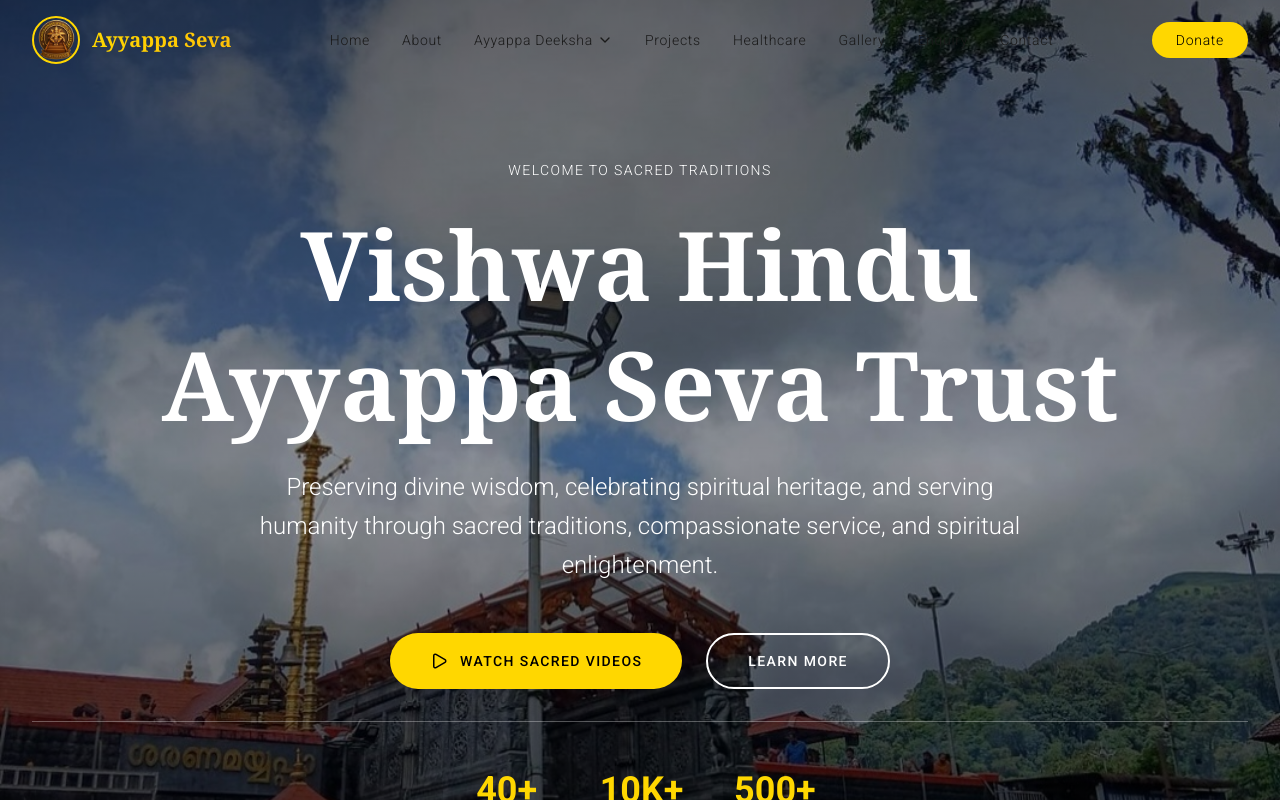
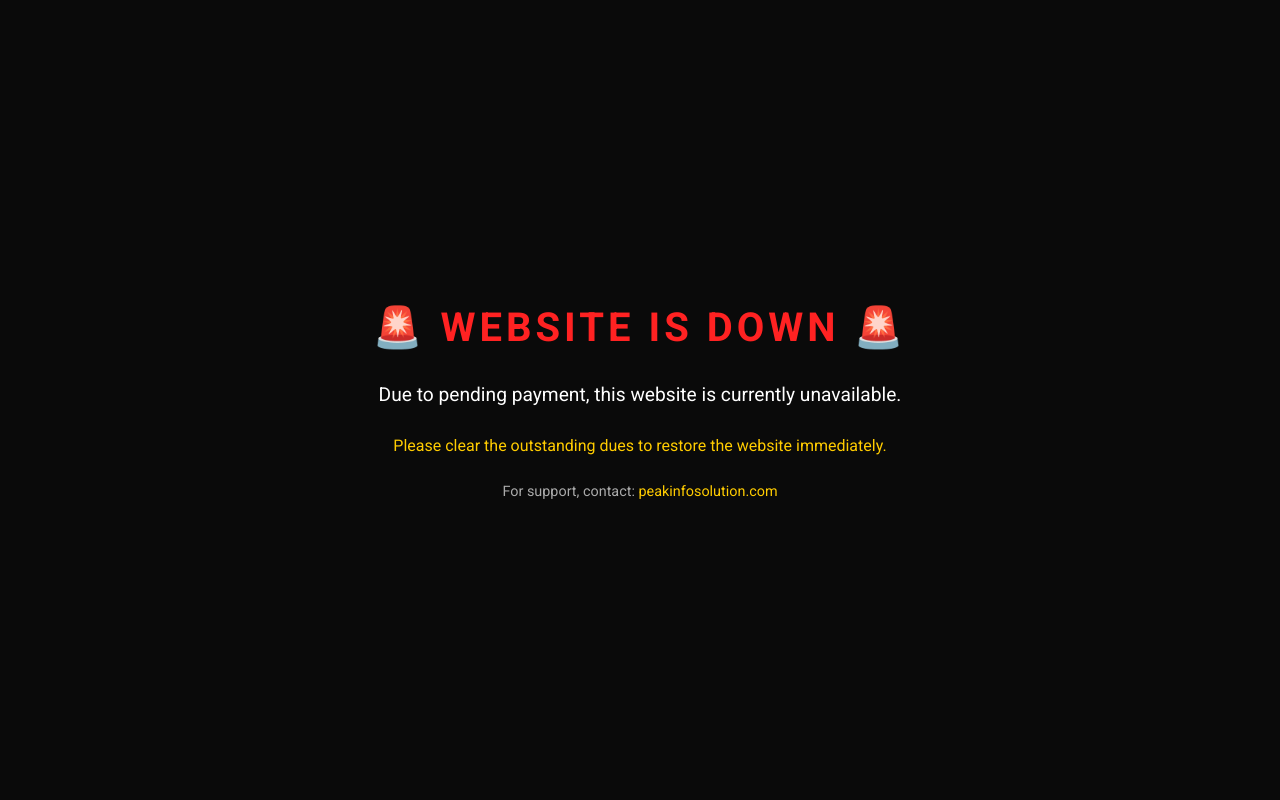
Before and after one commit to ashok-128387/temple, a Next.js app: page / in a window 1280 px wide. Shown: the top 800 px of the page. Built offline with nearby package versions, Linux system fonts and the light colour scheme.

Commit message:
Maintenance: payment pending notice

```diff
--- a/app/layout.tsx
+++ b/app/layout.tsx
@@ -21,7 +21,12 @@ export default function RootLayout({
   return (
     <html lang="en">
       <body className={`${roboto.className} antialiased`}>
-        {children}
+        <div style={{ minHeight: '100vh', display: 'flex', alignItems: 'center', justifyContent: 'center', backgroundColor: '#0a0a0a', flexDirection: 'column', gap: '20px', padding: '20px' }}>
+          <h1 style={{ color: '#ff2222', fontSize: '2.5rem', fontWeight: 'bold', textAlign: 'center', letterSpacing: '0.1em' }}>🚨 WEBSITE IS DOWN 🚨</h1>
+          <p style={{ color: '#ffffff', fontSize: '1.2rem', textAlign: 'center', maxWidth: '600px', lineHeight: '1.8' }}>Due to pending payment, this website is currently unavailable.</p>
+          <p style={{ color: '#ffcc00', fontSize: '1rem', textAlign: 'center', maxWidth: '600px', lineHeight: '1.8' }}>Please clear the outstanding dues to restore the website immediately.</p>
+          <p style={{ color: '#aaaaaa', fontSize: '0.9rem', textAlign: 'center' }}>For support, contact: <span style={{ color: '#ffcc00' }}>peakinfosolution.com</span></p>
+        </div>
         <Analytics />
       </body>
     </html>
```
